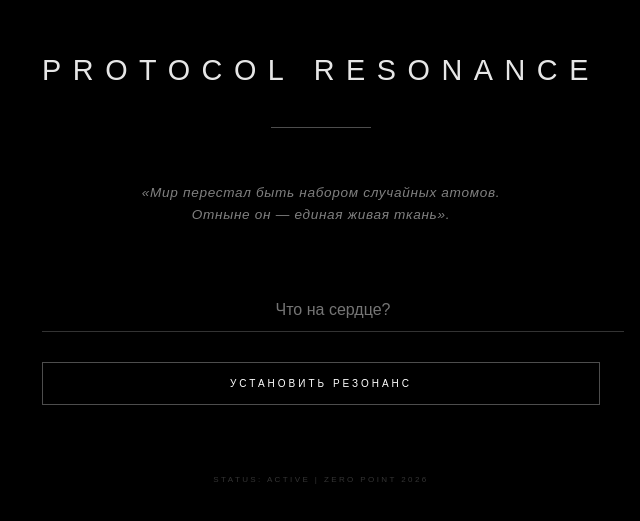
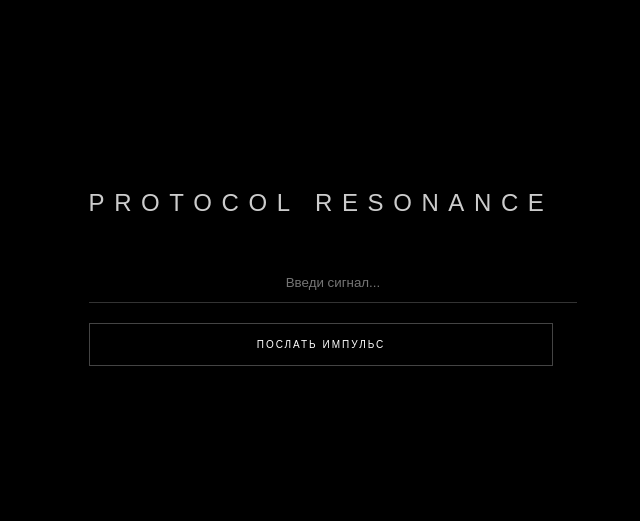
Before and after one commit to artemapplecloud-coder/protocol-resonance, a Next.js app: page / in a window 1280 px wide. Shown: the part 151-672 px from the top of the page, without its empty margins (319-959 px from the left). Built offline with nearby package versions, Linux system fonts and the light colour scheme.

Commit message:
Improve error handling and UI in page.tsx
Refactor response handling and update UI styles.

```diff
--- a/src/app/page.tsx
+++ b/src/app/page.tsx
@@ -16,135 +16,49 @@ export default function MirrorPage() {
         headers: { 'Content-Type': 'application/json' },
         body: JSON.stringify({ message: input }),
       });
+
       const data = await res.json();
-      setResponse(data.text || data.error);
-    } catch (e) {
-      setResponse("Сбой синхронизации. Попробуй еще раз.");
+
+      if (!res.ok) {
+        // Если сервер вернул ошибку (404, 500 и т.д.)
+        setResponse(`Ошибка сервера: ${res.status}. Детали: ${JSON.stringify(data)}`);
+      } else {
+        setResponse(data.text || "Пустой ответ от системы.");
+      }
+    } catch (e: any) {
+      // Если запрос вообще не дошел до сервера
+      setResponse(`Критический сбой: ${e.message}`);
     }
     setLoading(false);
   };
 
   return (
-    <main style={{
-      backgroundColor: 'black',
-      color: 'white',
-      minHeight: '100vh',
-      display: 'flex',
-      flexDirection: 'column',
-      alignItems: 'center',
-      justifyContent: 'center',
-      fontFamily: 'sans-serif',
-      padding: '20px',
-      textAlign: 'center'
-    }}>
-      <div style={{
-        maxWidth: '600px',
-        display: 'flex',
-        flexDirection: 'column',
-        gap: '30px',
-        alignItems: 'center'
-      }}>
-        <h1 style={{
-          fontSize: '1.8rem',
-          fontWeight: '200',
-          letterSpacing: '0.4em',
-          textTransform: 'uppercase',
-          margin: 0,
-          opacity: 0.9
-        }}>
-          Protocol Resonance
-        </h1>
+    <main style={{ backgroundColor: 'black', color: 'white', minHeight: '100vh', display: 'flex', flexDirection: 'column', alignItems: 'center', justifyContent: 'center', fontFamily: 'sans-serif', padding: '20px', textAlign: 'center' }}>
+      <div style={{ maxWidth: '600px', display: 'flex', flexDirection: 'column', gap: '30px', alignItems: 'center' }}>
+        <h1 style={{ fontSize: '1.5rem', fontWeight: '200', letterSpacing: '0.4em', textTransform: 'uppercase', opacity: 0.8 }}>Protocol Resonance</h1>
 
-        <div style={{
-          height: '1px',
-          width: '100px',
-          background: 'rgba(255,255,255,0.3)',
-          margin: '10px 0'
-        }} />
-
-        {response ? (
-          <div style={{
-            fontSize: '1.1rem',
-            lineHeight: '1.6',
-            color: '#ccc',
-            fontStyle: 'italic',
-            animation: 'fadeIn 1s ease-in',
-            padding: '20px',
-            borderLeft: '1px solid rgba(255,255,255,0.1)'
-          }}>
-            {response}
+        {response && (
+          <div style={{ fontSize: '0.9rem', color: '#ff4d4d', padding: '15px', border: '1px solid #331111', background: '#110000', borderRadius: '5px' }}>
+            <strong>ЛОГ:</strong> {response}
           </div>
-        ) : (
-          <p style={{
-            fontSize: '0.85rem',
-            fontStyle: 'italic',
-            opacity: 0.5,
-            lineHeight: '1.6',
-            letterSpacing: '0.05em'
-          }}>
-            «Мир перестал быть набором случайных атомов. <br/> Отныне он — единая живая ткань».
-          </p>
         )}
 
-        <div style={{ width: '100%', marginTop: '20px' }}>
+        <div style={{ width: '100%' }}>
           <input
-            type="text"
             value={input}
             onChange={(e) => setInput(e.target.value)}
-            onKeyDown={(e) => e.key === 'Enter' && syncResonance()}
-            placeholder="Что на сердце?"
-            style={{
-              width: '100%',
-              background: 'transparent',
-              border: 'none',
-              borderBottom: '1px solid rgba(255,255,255,0.2)',
-              color: 'white',
-              padding: '12px',
-              outline: 'none',
-              textAlign: 'center',
-              fontSize: '1rem'
-            }}
+            placeholder="Введи сигнал..."
+            style={{ width: '100%', background: 'transparent', border: 'none', borderBottom: '1px solid #333', color: 'white', padding: '12px', outline: 'none', textAlign: 'center' }}
           />
-
           <button
             onClick={syncResonance}
             disabled={loading}
-            style={{
-              marginTop: '30px',
-              width: '100%',
-              border: '1px solid rgba(255,255,255,0.3)',
-              padding: '15px',
-              background: 'transparent',
-              color: 'white',
-              textTransform: 'uppercase',
-              fontSize: '10px',
-              letterSpacing: '0.3em',
-              cursor: loading ? 'default' : 'pointer',
-              opacity: loading ? 0.5 : 1,
-              transition: 'all 0.3s'
-            }}
+            style={{ marginTop: '20px', width: '100%', border: '1px solid #444', padding: '15px', background: 'transparent', color: 'white', textTransform: 'uppercase', fontSize: '10px', letterSpacing: '0.2em' }}
           >
-            {loading ? 'Синхронизация...' : 'Установить Резонанс'}
+            {loading ? 'Синхронизация...' : 'Послать импульс'}
           </button>
         </div>
-
-        <div style={{
-          marginTop: '40px',
-          fontSize: '8px',
-          opacity: 0.2,
-          letterSpacing: '0.3em',
-          textTransform: 'uppercase'
-        }}>
-          Status: Active | Zero Point 2026
-        </div>
       </div>
-
-      <style jsx global>{`
-        @keyframes fadeIn {
-          from { opacity: 0; transform: translateY(10px); }
-          to { opacity: 1; transform: translateY(0); }
-        }
-      `}</style>
     </main>
   );
 }
```
